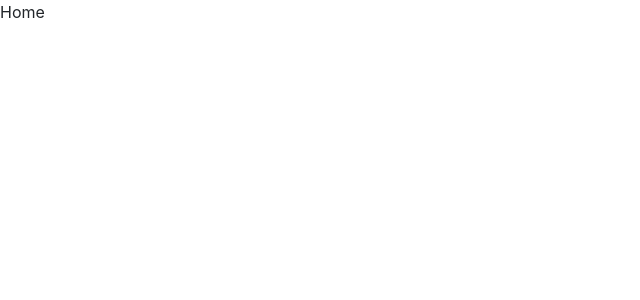
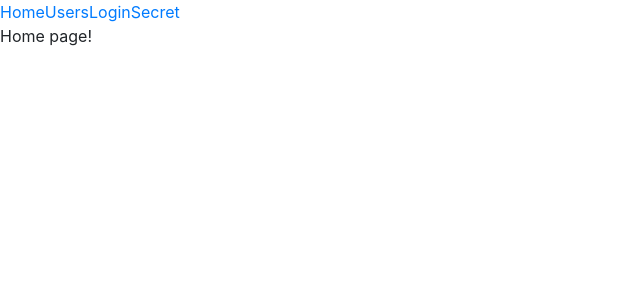
Before and after one commit to hhtran/foos_server, a React (Create React App) app in the folder client/: page / in a window 1280 px wide. Shown: the top 300 px of the page, without its empty margins (0-640 px from the left). Built offline with nearby package versions, Linux system fonts and the light colour scheme.

Commit message:
Add navbar and private routes

```diff
--- a/client/src/App.js
+++ b/client/src/App.js
@@ -11,23 +11,32 @@ import Users from "./components/Users";
 import Page404 from "./components/Page404";
 import Login from "./components/Login";
 import Home from "./components/Home";
+import NavBar from "./components/NavBar";
+import PrivateRoute from "./components/PrivateRoute";
+import SecretZone from "./components/SecretZone";
 
 class App extends Component {
   render() {
     return (
-      <html>
-        <head />
-        <body>
-          <BrowserRouter>
+      <BrowserRouter>
+        <html>
+          <head />
+          <body>
+            <NavBar />
             <Switch>
               <Route path="/" exact component={Home} />
               <Route path="/users" component={Users} />
               <Route path="/login" component={Login} />
+              <PrivateRoute
+                path="/secret"
+                authenticated={false}
+                component={SecretZone}
+              />
               <Route path="*" component={Page404} />
             </Switch>
-          </BrowserRouter>
-        </body>
-      </html>
+          </body>
+        </html>
+      </BrowserRouter>
     );
   }
 }
--- a/client/src/components/Home.js
+++ b/client/src/components/Home.js
@@ -1,7 +1,8 @@
 import React, { Component } from "react";
+import { Link } from "react-router-dom";
 
 export default class Home extends Component {
   render() {
-    return <div>Home</div>;
+    return <div>Home page!</div>;
   }
 }
--- /dev/null
+++ b/client/src/components/NavBar.js
@@ -0,0 +1,15 @@
+import React, { Component } from "react";
+import { Link } from "react-router-dom";
+
+export default class NavBar extends Component {
+  render() {
+    return (
+      <div>
+        <Link to="/">Home</Link>
+        <Link to="/users">Users</Link>
+        <Link to="/login">Login</Link>
+        <Link to="/secret">Secret</Link>
+      </div>
+    );
+  }
+}
--- /dev/null
+++ b/client/src/components/PrivateRoute.js
@@ -0,0 +1,23 @@
+import React from "react";
+import { Route, Redirect } from "react-router-dom";
+
+export const PrivateRoute = ({
+  component: Component,
+  authenticated,
+  ...rest
+}) => (
+  <Route
+    {...rest}
+    render={props => {
+      return authenticated ? (
+        <Component {...props} />
+      ) : (
+        <Redirect
+          to={{ pathname: "/login", state: { from: props.location } }}
+        />
+      );
+    }}
+  />
+);
+
+export default PrivateRoute;
--- /dev/null
+++ b/client/src/components/SecretZone.js
@@ -0,0 +1,7 @@
+import React, { Component } from "react";
+
+export default class SecretZone extends Component {
+  render() {
+    return <div>Secret</div>;
+  }
+}
```
